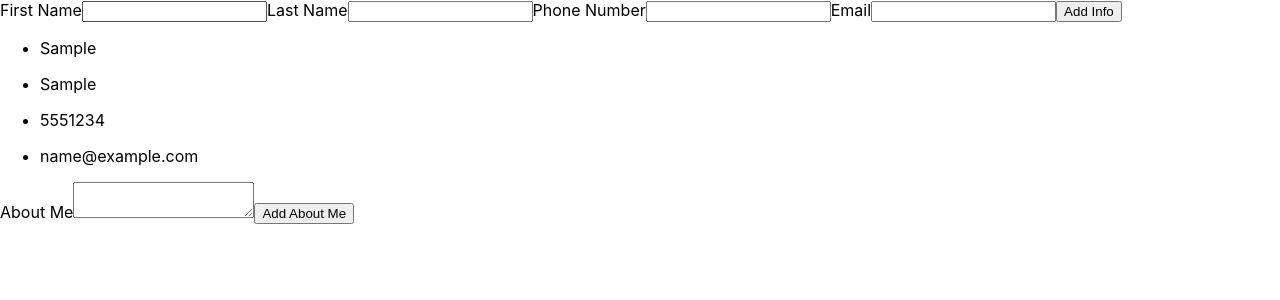
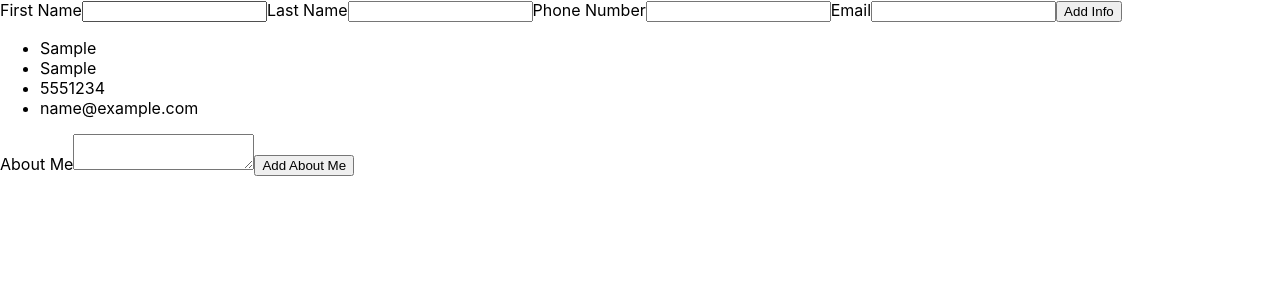
Before and after one commit to Chris-Wagg/TOP-React-CV, a React (Create React App) app in the folder cv-project/: page / in a window 1280 px wide. Both pictures are taken after typing "Sample", "Sample", "5551234", "name@example.com" into the empty fields and a click on the button "Add Info". Shown: the top 300 px of the page. Built offline with nearby package versions, Linux system fonts and the light colour scheme.

Commit message:
personal info inputs and displays refactored

```diff
--- a/cv-project/src/Components/AddPersonalInfo.jsx
+++ b/cv-project/src/Components/AddPersonalInfo.jsx
@@ -1,10 +1,7 @@
 import React, { Component } from 'react'
 import uniqid from 'uniqid'
 
-import DisplayEmail from './Display Components/DisplayEmail'
-import DisplayFirstName from './Display Components/DisplayFirstName'
-import DisplayLastName from './Display Components/DisplayLastName'
-import DisplayPhone from './Display Components/DisplayPhone'
+import DisplayFirstName from './Display Components/DisplayPersonalInfo'
 
 class AddPersonalInfo extends Component {
 	constructor() {
@@ -60,16 +57,10 @@ class AddPersonalInfo extends Component {
 		this.setState({
 			firstNameArr: this.state.firstNameArr.concat(this.state.firstName),
 			firstName: { text: '', id: uniqid() },
-		})
-		this.setState({
 			lastNameArr: this.state.lastNameArr.concat(this.state.lastName),
 			lastName: { text: '', id: uniqid() },
-		})
-		this.setState({
 			phoneNumArr: this.state.phoneNumArr.concat(this.state.phoneNum),
 			phoneNum: { text: '', id: uniqid() },
-		})
-		this.setState({
 			emailArr: this.state.emailArr.concat(this.state.email),
 			email: { text: '', id: uniqid() },
 		})
@@ -126,10 +117,12 @@ class AddPersonalInfo extends Component {
 							Add Info
 						</button>
 					</form>
-					<DisplayFirstName firstNameArr={firstNameArr} />
-					<DisplayLastName lastNameArr={lastNameArr} />
-					<DisplayPhone phoneNumArr={phoneNumArr} />
-					<DisplayEmail emailArr={emailArr} />
+					<DisplayFirstName
+						firstNameArr={firstNameArr}
+						lastNameArr={lastNameArr}
+						phoneNumArr={phoneNumArr}
+						emailArr={emailArr}
+					/>
 				</div>
 			</>
 		)
--- a/cv-project/src/Components/Display Components/DisplayFirstName.jsx
+++ /dev/null
@@ -1,11 +0,0 @@
-export default function DisplayFirstName(props) {
-	const { firstNameArr } = props
-
-	return (
-		<ul>
-			{firstNameArr.map((e) => {
-				return <li key={e.id}>{e.text}</li>
-			})}
-		</ul>
-	)
-}
--- /dev/null
+++ b/cv-project/src/Components/Display Components/DisplayPersonalInfo.jsx
@@ -0,0 +1,20 @@
+export default function DisplayFirstName(props) {
+	const { firstNameArr, lastNameArr, phoneNumArr, emailArr } = props
+
+	return (
+		<ul>
+			{firstNameArr.map((e) => {
+				return <li key={e.id}>{e.text}</li>
+			})}
+			{lastNameArr.map((e) => {
+				return <li key={e.id}>{e.text}</li>
+			})}
+			{phoneNumArr.map((e) => {
+				return <li key={e.id}>{e.text}</li>
+			})}
+			{emailArr.map((e) => {
+				return <li key={e.id}>{e.text}</li>
+			})}
+		</ul>
+	)
+}
```
